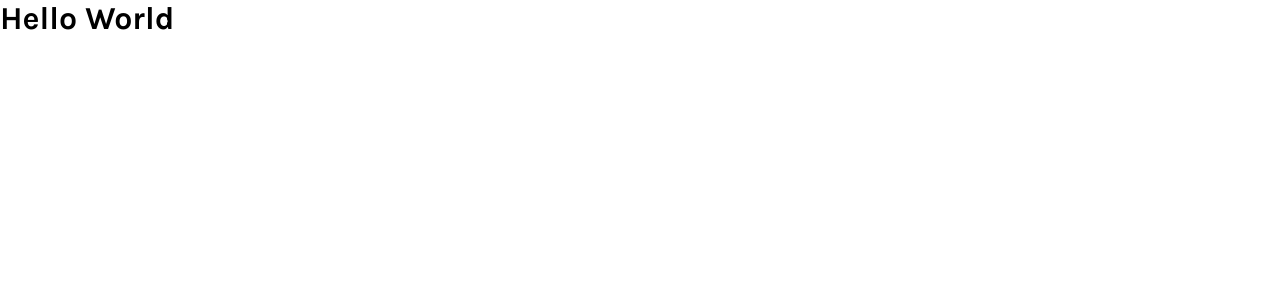
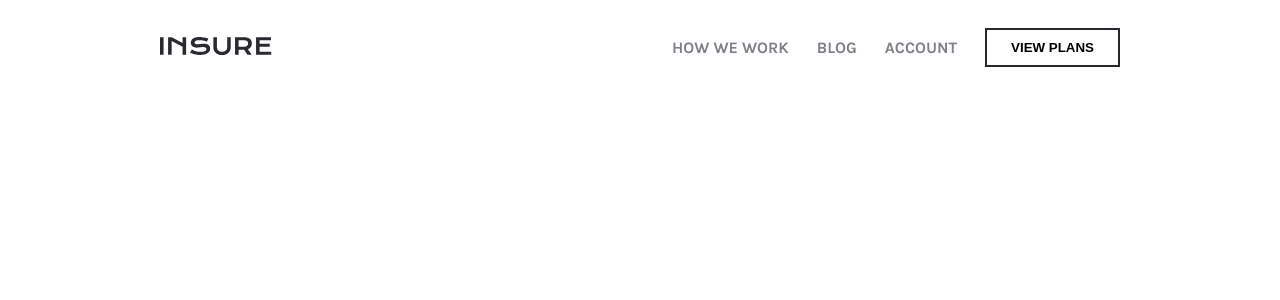
Before and after one commit to LucasAndrade912/insure-landing-page, an Angular app: page / in a window 1280 px wide. Shown: the top 300 px of the page. Built offline with nearby package versions, Linux system fonts and the light colour scheme.

Commit message:
feat: create Header component

```diff
--- a/src/app/app.component.html
+++ b/src/app/app.component.html
@@ -1 +1 @@
-<h1>Hello World</h1>
+<app-header></app-header>
--- a/src/app/app.module.ts
+++ b/src/app/app.module.ts
@@ -2,10 +2,12 @@ import { NgModule } from '@angular/core';
 import { BrowserModule } from '@angular/platform-browser';
 
 import { AppComponent } from './app.component';
+import { HeaderComponent } from './components/header/header.component';
 
 @NgModule({
   declarations: [
-    AppComponent
+    AppComponent,
+    HeaderComponent
   ],
   imports: [
     BrowserModule
--- /dev/null
+++ b/src/app/components/header/header.component.css
@@ -0,0 +1,41 @@
+header {
+  padding: 1.75rem 0;
+  width: 100%;
+  display: flex;
+  justify-content: space-between;
+  align-items: center;
+}
+
+nav ul {
+  display: flex;
+  align-items: center;
+  list-style: none;
+  gap: 1.75rem;
+}
+
+li, button {
+  text-transform: uppercase;
+}
+
+li a {
+  color: var(--dark-grayish-violet);
+  font-weight: 700;
+  text-decoration: none;
+}
+
+li a:hover {
+  color: var(--very-dark-violet);
+}
+
+li button {
+  background-color: transparent;
+  border: 2px solid var(--very-dark-violet);
+  padding: 10px 24px;
+  font-weight: 700;
+}
+
+li button:hover {
+  background-color: var(--very-dark-violet);
+  color: #fff;
+  cursor: pointer;
+}
--- /dev/null
+++ b/src/app/components/header/header.component.html
@@ -0,0 +1,22 @@
+<header>
+  <a href="/">
+    <img src="../../../assets/logo.svg" alt="Insure Logo" />
+  </a>
+
+  <nav>
+    <ul>
+      <li>
+        <a href="#">How we work</a>
+      </li>
+      <li>
+        <a href="#">Blog</a>
+      </li>
+      <li>
+        <a href="#">Account</a>
+      </li>
+      <li>
+        <button>View plans</button>
+      </li>
+    </ul>
+  </nav>
+</header>
--- a/src/styles.css
+++ b/src/styles.css
@@ -3,11 +3,16 @@
   padding: 0;
   border: 0;
   box-sizing: border-box;
+  transition-property: color, background-color, border-color, text-decoration-color, fill, stroke;
+  transition-timing-function: cubic-bezier(0.4, 0, 0.2, 1);
+  transition-duration: 150ms;
 }
 
 body {
-  font-family: 'Karla', sans-serif;
+  width: 100%;
+  font-family: "Karla", sans-serif;
   font-weight: 400;
+  padding: 0 10rem;
 }
 
 :root {
```
Also changed, not shown: src/app/components/header/header.component.ts (added, +10 -0 lines), 1 other file (tests, documents, lock files or other folders).
